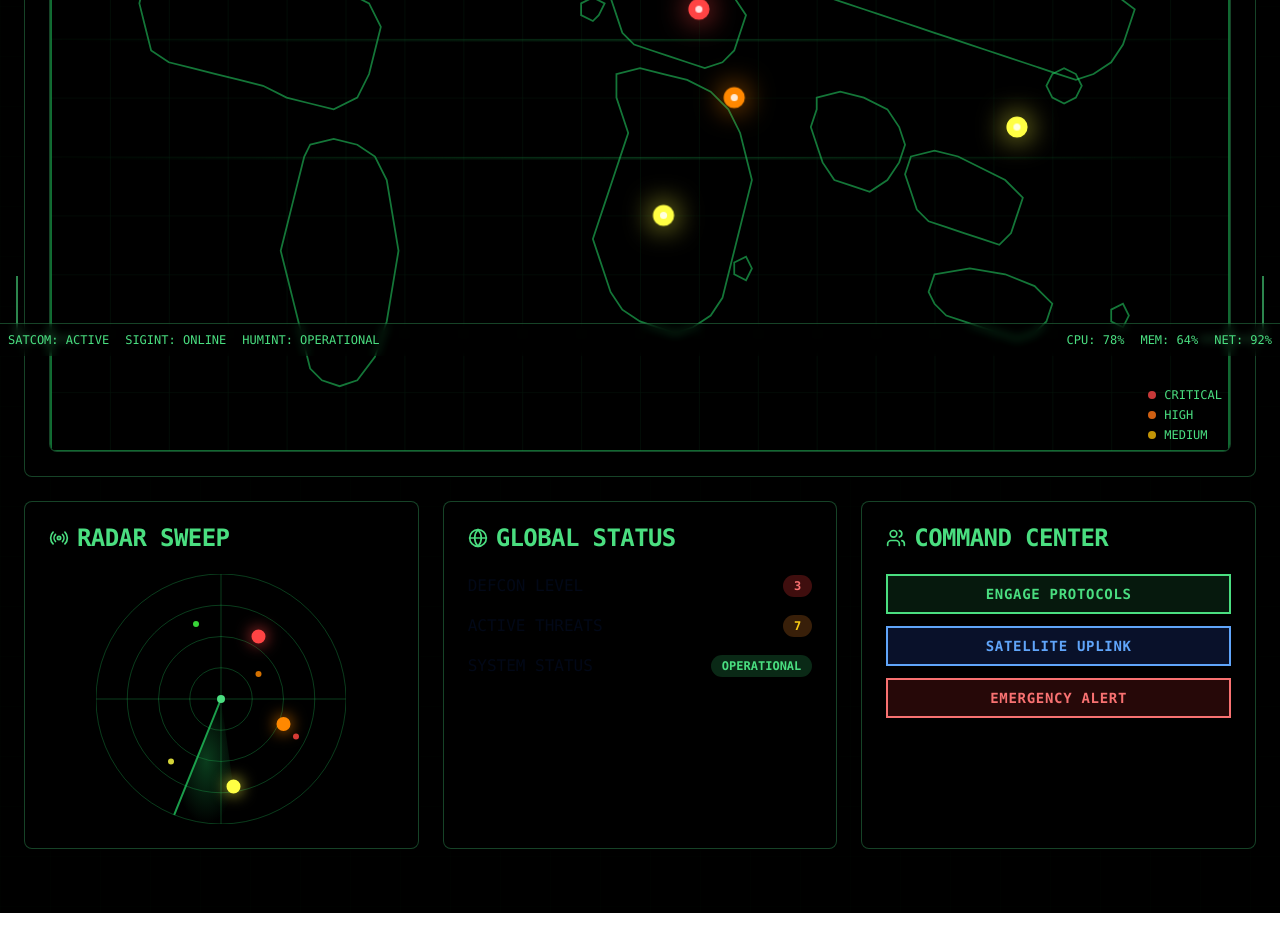
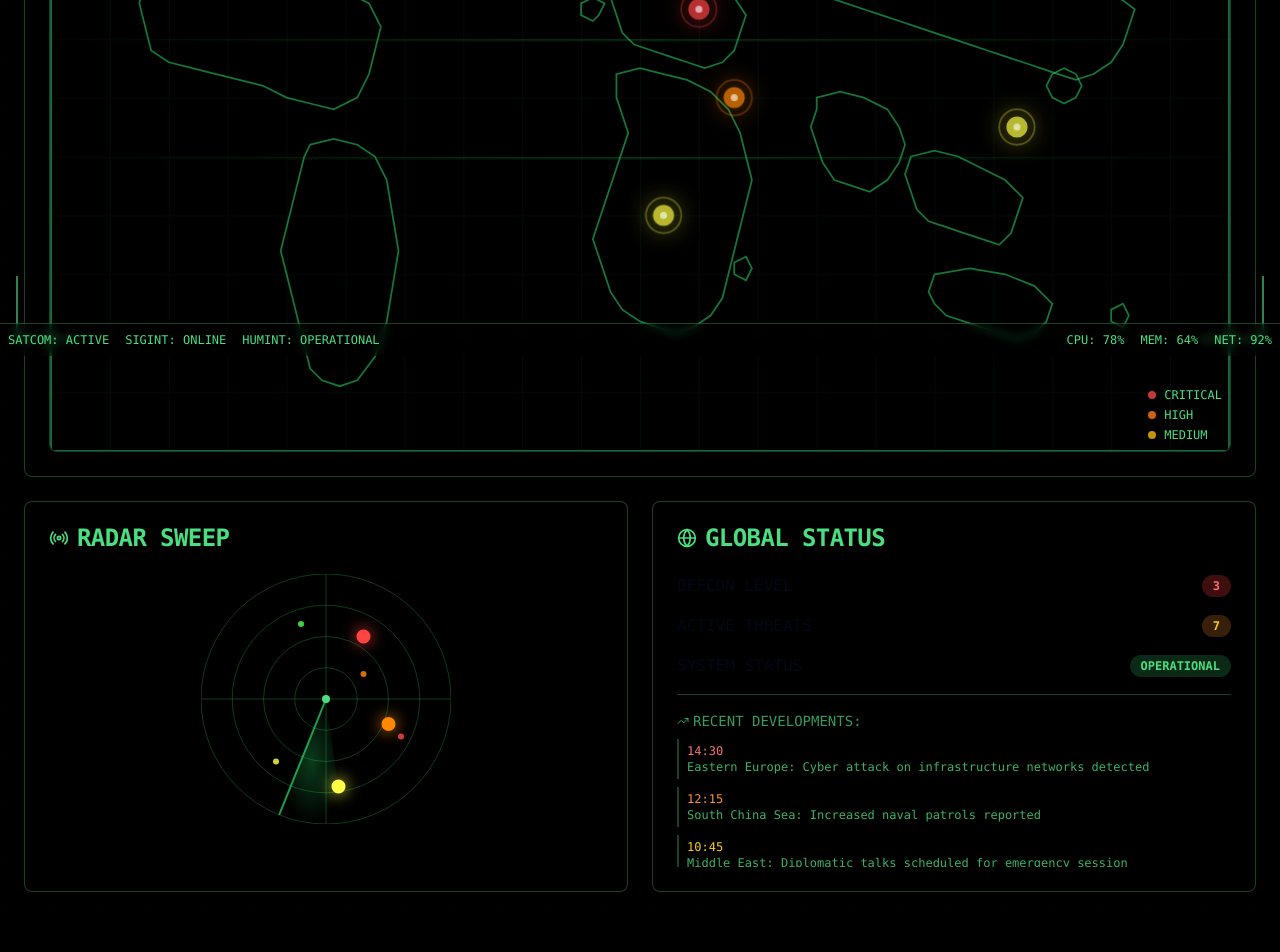
Before and after one commit to harshil-ko/global-foresight-ai-watch, a React (Vite) app: page / in a window 1280 px wide. Shown: the part 444-1396 px from the top of the page. Before the commit the page ends 1357 px from the top, so only its background shows below. Built offline with nearby package versions, Linux system fonts and the light colour scheme.

Commit message:
Refactor: Simplify Global Map and UI
Removed the command center and integrated recent developments and news into the global status display. Added blinking indicators and interactive pop-up windows for conflict zones on the map.

```diff
--- a/src/components/CODInterface.tsx
+++ b/src/components/CODInterface.tsx
@@ -1,3 +1,4 @@
+
 import React, { useState, useEffect } from 'react';
 import { TacticalHUD } from './TacticalHUD';
 import { MilitaryButton } from './MilitaryButton';
@@ -7,7 +8,7 @@ import { GlobalMap } from './GlobalMap';
 import { Card, CardContent, CardHeader, CardTitle } from '@/components/ui/card';
 import { Badge } from '@/components/ui/badge';
 import { Tabs, TabsContent, TabsList, TabsTrigger } from '@/components/ui/tabs';
-import { MapPin, Satellite, Radio, Users, Globe } from 'lucide-react';
+import { MapPin, Satellite, Radio, Users, Globe, TrendingUp } from 'lucide-react';
 
 const CODInterface: React.FC = () => {
   const [threatLevel, setThreatLevel] = useState(3);
@@ -33,6 +34,24 @@ const CODInterface: React.FC = () => {
     { level: 'medium' as const, location: 'MIDDLE EAST', type: 'INSURGENT ACTIVITY', confidence: 73 },
     { level: 'low' as const, location: 'ARCTIC CIRCLE', type: 'SURVEILLANCE', confidence: 56 },
   ];
+
+  const recentDevelopments = [
+    { time: '14:30', event: 'Eastern Europe: Cyber attack on infrastructure networks detected', severity: 'critical' },
+    { time: '12:15', event: 'South China Sea: Increased naval patrols reported', severity: 'high' },
+    { time: '10:45', event: 'Middle East: Diplomatic talks scheduled for emergency session', severity: 'medium' },
+    { time: '08:20', event: 'Africa: Humanitarian aid corridors established', severity: 'low' },
+    { time: '06:00', event: 'Arctic: Surveillance activities increased in disputed zones', severity: 'medium' },
+  ];
+
+  const getSeverityColor = (severity: string) => {
+    switch (severity) {
+      case 'critical': return 'text-red-400';
+      case 'high': return 'text-orange-400';
+      case 'medium': return 'text-yellow-400';
+      case 'low': return 'text-green-400';
+      default: return 'text-gray-400';
+    }
+  };
 
   return (
     <div className="min-h-screen bg-black text-green-400 font-mono relative overflow-hidden">
@@ -95,7 +114,7 @@ const CODInterface: React.FC = () => {
                 </CardContent>
               </Card>
 
-              <div className="grid grid-cols-1 lg:grid-cols-3 gap-6">
+              <div className="grid grid-cols-1 lg:grid-cols-2 gap-6">
                 {/* Radar Display */}
                 <Card className="bg-black/60 border-green-400/30 backdrop-blur-sm">
                   <CardHeader>
@@ -109,7 +128,7 @@ const CODInterface: React.FC = () => {
                   </CardContent>
                 </Card>
 
-                {/* Global Status */}
+                {/* Global Status with Recent Developments */}
                 <Card className="bg-black/60 border-green-400/30 backdrop-blur-sm">
                   <CardHeader>
                     <CardTitle className="text-green-400 font-mono flex items-center gap-2">
@@ -136,27 +155,23 @@ const CODInterface: React.FC = () => {
                         {systemStatus.toUpperCase()}
                       </Badge>
                     </div>
-                  </CardContent>
-                </Card>
 
-                {/* Command Center */}
-                <Card className="bg-black/60 border-green-400/30 backdrop-blur-sm">
-                  <CardHeader>
-                    <CardTitle className="text-green-400 font-mono flex items-center gap-2">
-                      <Users className="w-5 h-5" />
-                      COMMAND CENTER
-                    </CardTitle>
-                  </CardHeader>
-                  <CardContent className="space-y-3">
-                    <MilitaryButton variant="primary" className="w-full">
-                      ENGAGE PROTOCOLS
-                    </MilitaryButton>
-                    <MilitaryButton variant="secondary" className="w-full">
-                      SATELLITE UPLINK
-                    </MilitaryButton>
-                    <MilitaryButton variant="danger" className="w-full">
-                      EMERGENCY ALERT
-                    </MilitaryButton>
+                    <div className="border-t border-green-400/30 pt-4">
+                      <div className="text-green-400/70 mb-2 flex items-center gap-1 text-sm">
+                        <TrendingUp className="w-3 h-3" />
+                        RECENT DEVELOPMENTS:
+                      </div>
+                      <div className="space-y-2 max-h-32 overflow-y-auto">
+                        {recentDevelopments.map((dev, index) => (
+                          <div key={index} className="text-xs border-l-2 border-green-400/30 pl-2 py-1">
+                            <div className="flex justify-between items-start">
+                              <span className={getSeverityColor(dev.severity)}>{dev.time}</span>
+                            </div>
+                            <div className="text-green-400/80 text-xs">{dev.event}</div>
+                          </div>
+                        ))}
+                      </div>
+                    </div>
                   </CardContent>
                 </Card>
               </div>
--- a/src/components/GlobalMap.tsx
+++ b/src/components/GlobalMap.tsx
@@ -162,15 +162,28 @@ export const GlobalMap: React.FC = () => {
               <circle
                 cx={conflict.x * 10}
                 cy={conflict.y * 5}
+                r="20"
+                fill="none"
+                stroke={getConflictColor(conflict.severity)}
+                strokeWidth="2"
+                strokeOpacity="0.4"
+                className="animate-ping"
+              />
+
+              {/* Secondary pulsing ring */}
+              <circle
+                cx={conflict.x * 10}
+                cy={conflict.y * 5}
                 r="15"
                 fill="none"
                 stroke={getConflictColor(conflict.severity)}
-                strokeWidth="2"
-                strokeOpacity="0.3"
-                className="animate-ping"
+                strokeWidth="1.5"
+                strokeOpacity="0.6"
+                className="animate-pulse"
+                style={{ animationDelay: '0.5s' }}
               />
 
-              {/* Main conflict indicator */}
+              {/* Main conflict indicator with enhanced blinking */}
               <circle
                 cx={conflict.x * 10}
                 cy={conflict.y * 5}
@@ -180,16 +193,23 @@ export const GlobalMap: React.FC = () => {
                 strokeWidth="2"
                 className="animate-pulse cursor-pointer hover:r-10 transition-all duration-200"
                 onClick={() => handleConflictClick(conflict)}
-                style={{ filter: `drop-shadow(0 0 12px ${getConflictColor(conflict.severity)})` }}
+                style={{
+                  filter: `drop-shadow(0 0 12px ${getConflictColor(conflict.severity)})`,
+                  animation: `pulse 1.5s ease-in-out infinite alternate`
+                }}
               />
 
-              {/* Inner core */}
+              {/* Inner core with blinking */}
               <circle
                 cx={conflict.x * 10}
                 cy={conflict.y * 5}
                 r="3"
                 fill="white"
                 className="animate-pulse"
+                style={{
+                  animation: `pulse 1s ease-in-out infinite`,
+                  animationDelay: '0.25s'
+                }}
               />
             </g>
           ))}
```
